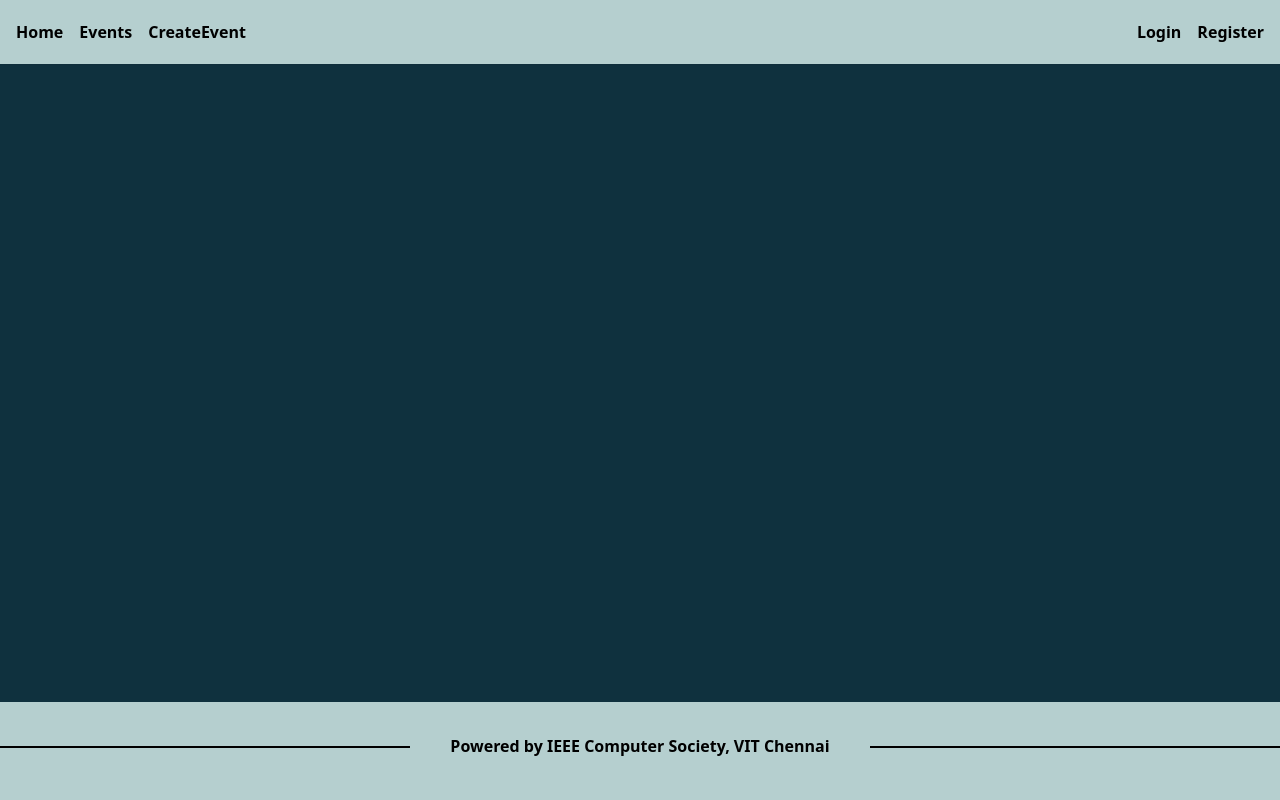
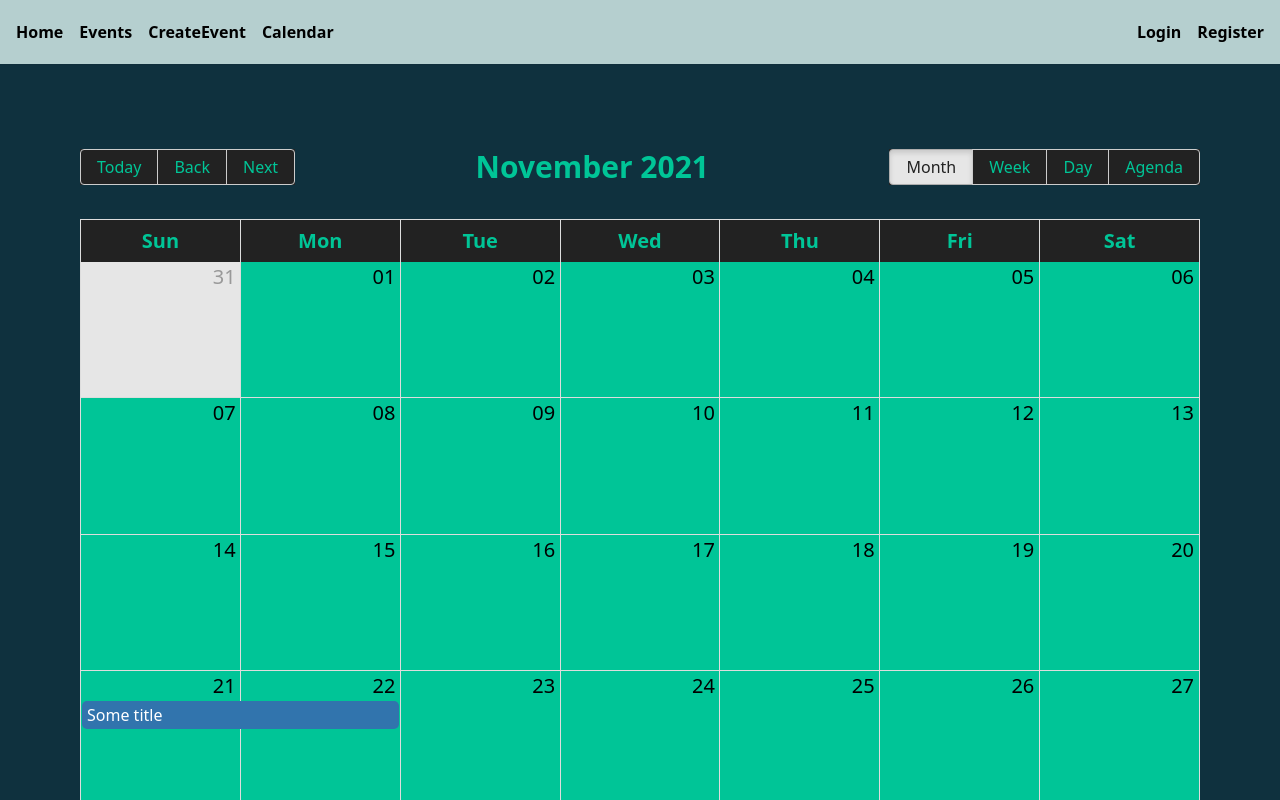
Before and after one commit to ComputerSocietyVITC/club-events, a React (Create React App) app: page /calendar in a window 1280 px wide. Shown: the top 800 px of the page. Built offline with nearby package versions, Linux system fonts and the light colour scheme; the HTML template or start-up script is replaced by a standard one.

Commit message:
Calendar Month Added

```diff
--- a/package.json
+++ b/package.json
@@ -8,7 +8,9 @@
     "@testing-library/jest-dom": "^5.15.0",
     "@testing-library/react": "^11.2.7",
     "@testing-library/user-event": "^12.8.3",
+    "moment": "^2.29.1",
     "react": "^17.0.2",
+    "react-big-calendar": "^0.38.1",
     "react-dom": "^17.0.2",
     "react-icons": "^4.3.1",
     "react-router-dom": "^6.0.2",
--- a/src/App.jsx
+++ b/src/App.jsx
@@ -17,6 +17,7 @@ const EventAnalytics = lazy(() => import('./content/events/analytics'));
 const IndividualEvent = lazy(() => import('./content/events/IndivualEvent'));
 const CreateEvent = lazy(() => import('./content/events/CreateEvent'));
 const Dashboard = lazy(() => import('./content/Dashboard'));
+const Calendar = lazy(() => import('./content/Calendar'));
 
 const App = () => {
   useEffect(() => (document.body.style.background = '#0F313E'));
@@ -34,6 +35,7 @@ const App = () => {
           <Route path="/events/:eventId/:eventName" element={<IndividualEvent />} />
           <Route path="/events/:eventId/:eventName/analytics" element={<EventAnalytics />} />
           <Route path="/dashboard" element={<Dashboard />} />
+          <Route path="/calendar" element={<Calendar />} />
         </Routes>
       </Suspense>
       <Footer />
--- /dev/null
+++ b/src/Assets/Calendar.css
@@ -0,0 +1,30 @@
+.rbc-month-row, .rbc-today, .rbc-timeslot-group,.rbc-allday-cell {
+    background-color: #00C597;
+}
+.rbc-header{
+    background-color: #222;
+    color: #00C597;
+    padding: 6px;
+    font-size: 20px;
+    border: 0px;
+}
+.rbc-btn-group{
+    background-color: #222;
+}
+.rbc-btn-group > button{
+    color: #00C597;
+}
+.rbc-btn-group > button.rbc-active{
+    color: #222;
+}
+.rbc-toolbar-label{
+    color: #00C597;
+    font-weight: bolder;
+    font-size: 30px;
+}
+.rbc-toolbar{
+    margin-bottom: 30px;
+}
+.rbc-date-cell{
+    font-size: 20px;
+}
--- /dev/null
+++ b/src/content/Calendar.jsx
@@ -0,0 +1,34 @@
+import { Calendar, momentLocalizer } from 'react-big-calendar'
+import "react-big-calendar/lib/css/react-big-calendar.css"
+import moment from 'moment'
+import '../Assets/Calendar.css'
+
+const CalendarPage = () => {
+
+    const localizer = momentLocalizer(moment)
+    const state = {
+        events: [
+            {
+                start: moment().toDate(),
+                end: moment()
+                    .add(1, "days")
+                    .toDate(),
+                title: "Some title"
+            }
+        ]
+    };
+
+    return (
+        <div className="m-20">
+            <Calendar
+                localizer={localizer}
+                defaultDate={new Date()}
+                defaultView="month"
+                events={state.events}
+                style={{ height: "100vh" }}
+            />
+        </div>
+    );
+};
+
+export default CalendarPage;
--- a/src/footer/Footer.jsx
+++ b/src/footer/Footer.jsx
@@ -4,7 +4,7 @@ import { AiOutlineGithub } from 'react-icons/ai';
 import { FaDiscord } from 'react-icons/fa';
 const Footer = () => {
   return (
-    <div className="bg-footercolor pt-8 pb-8 absolute w-full bottom-0">
+    <div className="bg-footercolor pt-8 pb-8 bottom-0">
       {/* <h2 className="w-full text-center border-solid border-b-2 leading-0 border-black mt-3 mb-5">
         <span className="bg-footercolor px-10 font-extrabold">CONTACT US!</span>
       </h2>
@@ -27,7 +27,7 @@ const Footer = () => {
         </a>
       </div> */}
       <h2 className="w-full text-center border-solid border-b-2 leading-0 border-black mt-3 mb-5 ">
-        <span className="bg-footercolor px-10 font-extrabold">Powered by IEEE Computer Society, VIT Chennai</span>
+        <span className="bg-footercolor px-10 font-bold">Powered by IEEE Computer Society, VIT Chennai</span>
       </h2>
     </div>
   );
--- a/src/navbar/Navbar.jsx
+++ b/src/navbar/Navbar.jsx
@@ -17,6 +17,9 @@ const Navbar = () => (
       <Link to="/events/create-event" className="pl-4">
         CreateEvent
       </Link>
+      <Link to="/calendar" className="pl-4">
+        Calendar
+      </Link>
     </div>
     <div>
       {/* add this back in once finalised, for now seems to break some weird margin stuff */}
```
